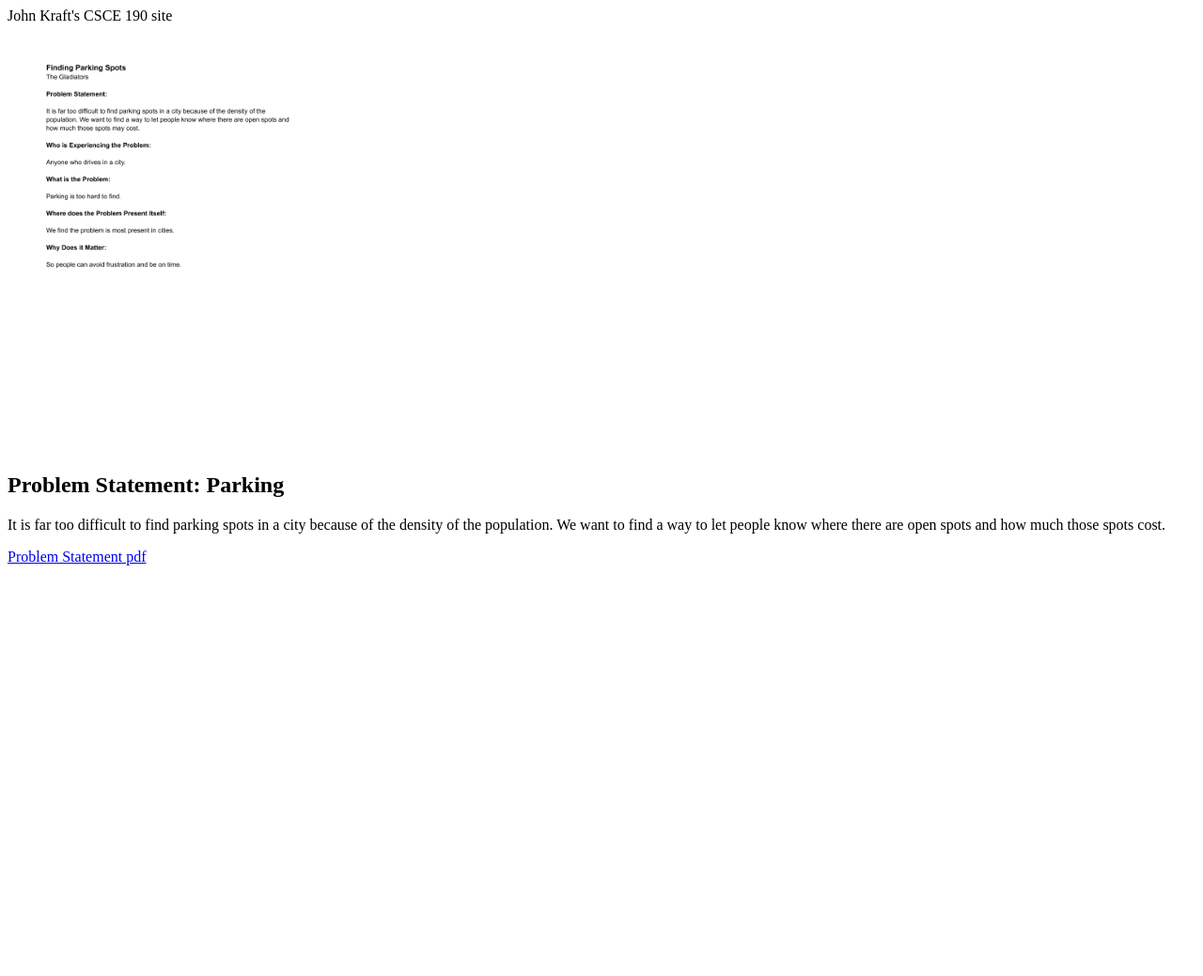
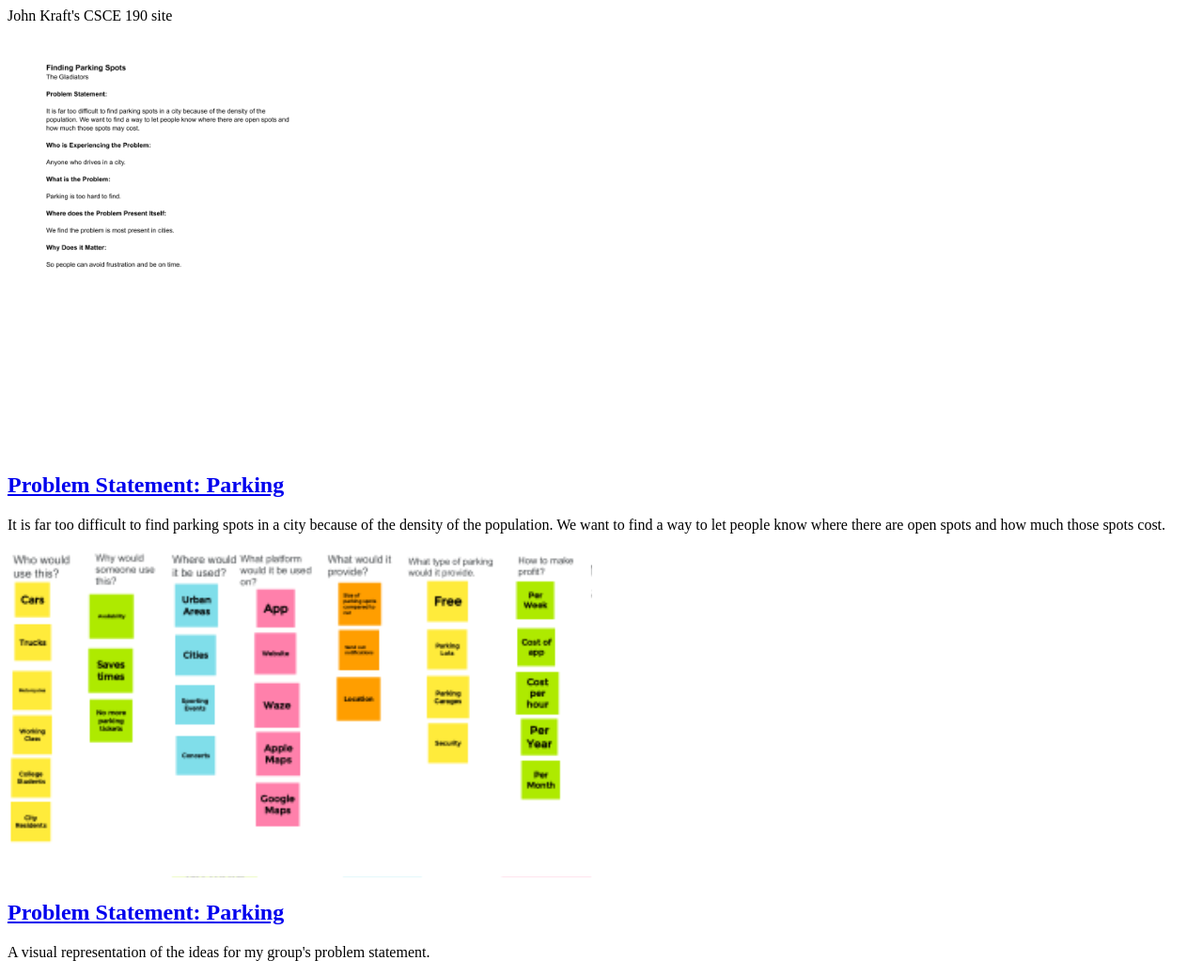
Before and after one commit to JJ7800/JJ7800.github.io, a plain HTML site: page index.html in a window 1280 px wide. Shown: the whole page at 94% size. Before the commit the page ends 800 px from the top, so only its background shows below. Drawn offline with Linux system fonts and the light colour scheme.

Commit message:
Add files via upload

```diff
--- a/index.html
+++ b/index.html
@@ -6,15 +6,24 @@
        <body>
            <hl>John Kraft's CSCE 190 site</hl>
 
+           <!-- Problem Statement -->
            <section class="assignment">
             <a href="files/Problem-Stateement.pdf"><img src="images/Problem-Stateement.png"></a>
             <section class="ass-details">
-                <h2>Problem Statement: Parking</h2>
+                <a href="files/Problem-Stateement.pdf"><h2>Problem Statement: Parking</h2></a>
                 <p>
                     It is far too difficult to find parking spots in a city because of the density of the population. We want to find a way to let people know where there are open spots and how much those spots cost.
                 </p>
-                <a href="files/Problem-Stateement.pdf">Problem Statement pdf</a>
-            </section>
+        </section>
+
+        <!-- Affinity Diagram -->
+        <section class="assignment">
+            <a href="files/affinity-diagram.pdf"><img src="images/affinity-diagram.png"></a>
+            <section class="ass-details">
+                <a href="files/affinity-diagram.pdf"><h2>Problem Statement: Parking</h2></a>
+                <p>
+                    A visual representation of the ideas for my group's problem statement.
+               </p>
         </section>
     </body>
 </html>
```
